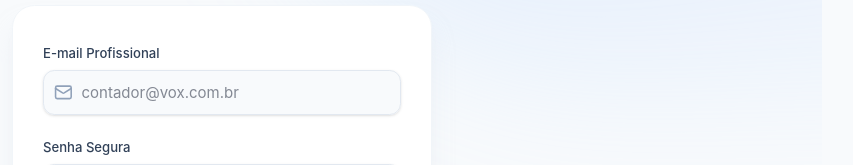
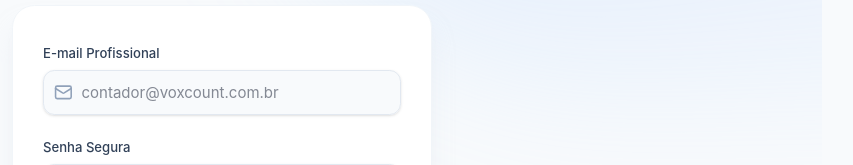
Before and after one commit to henriquePRO10/voxmei, a React (Vite) app: page /#/login in a window 1280 px wide. Shown: the part 310-475 px from the top of the page, without its empty margins (418-1271 px from the left). Built offline with nearby package versions, Linux system fonts and the light colour scheme; no server answers.

Commit message:
dev: Alteração de nome do aplicativo

```diff
--- a/electron-builder.yml
+++ b/electron-builder.yml
@@ -1,5 +1,5 @@
 appId: com.electron.app
-productName: vox
+productName: VoxCount
 directories:
   buildResources: build
 files:
@@ -12,7 +12,7 @@ files:
 asarUnpack:
   - resources/**
 win:
-  executableName: vox
+  executableName: VoxCount
 nsis:
   artifactName: ${name}-${version}-setup.${ext}
   shortcutName: ${productName}
--- a/package.json
+++ b/package.json
@@ -1,5 +1,5 @@
 {
-  "name": "vox",
+  "name": "voxcount",
   "version": "1.0.0",
   "description": "An Electron application with React and TypeScript",
   "main": "./out/main/index.js",
--- a/src/main/index.ts
+++ b/src/main/index.ts
@@ -47,7 +47,7 @@ function createWindow(): void {
 // Some APIs can only be used after this event occurs.
 app.whenReady().then(() => {
   // Set app user model id for windows
-  electronApp.setAppUserModelId('com.voxcontador.app')
+  electronApp.setAppUserModelId('com.voxcount.app')
 
   // Default open or close DevTools by F12 in development
   // and ignore CommandOrControl + R in production.
--- a/src/renderer/src/pages/Login.tsx
+++ b/src/renderer/src/pages/Login.tsx
@@ -72,7 +72,7 @@ export function Login() {
                                     type="email"
                                     {...register('email', { required: true })}
                                     className="w-full pl-10 px-4 py-3 bg-slate-50 border border-slate-200 rounded-xl focus:ring-2 focus:ring-blue-500 focus:border-blue-500 outline-none transition-shadow text-slate-900"
-                                    placeholder="contador@vox.com.br"
+                                    placeholder="contador@voxcount.com.br"
                                 />
                             </div>
                         </div>
```
Also changed, not shown: 2 other files (tests, documents, lock files or other folders).
